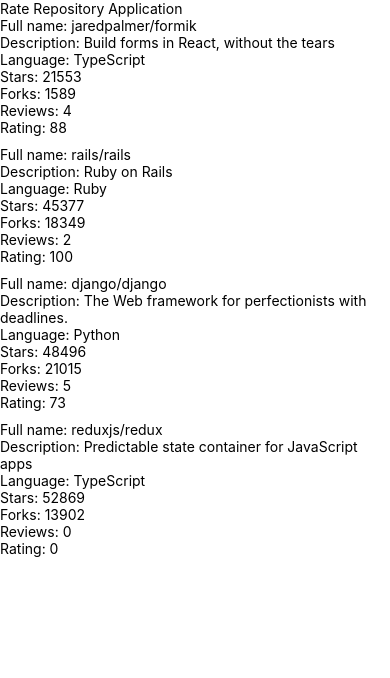
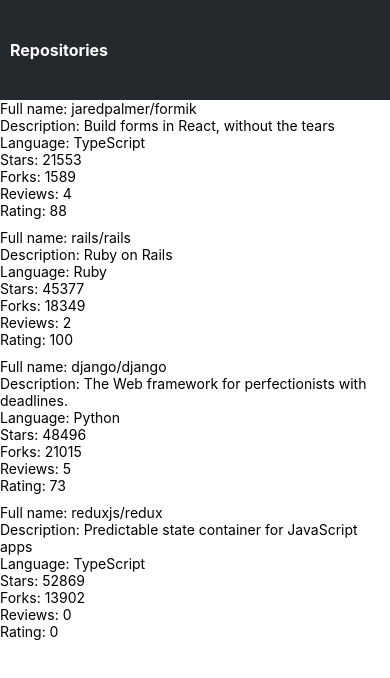
Before and after one commit to salahadawi/fullstackopen, a React Native app in the folder part10/: screen / in a window 390 px wide. Shown: the top 678 px of the page. Built offline with nearby package versions, Linux system fonts and the light colour scheme.

Commit message:
part 10.4

```diff
--- /dev/null
+++ b/part10/src/components/AppBar.jsx
@@ -0,0 +1,26 @@
+import { View, StyleSheet } from "react-native";
+import Constants from "expo-constants";
+
+import AppBarTab from "./AppBarTab";
+
+import theme from "../theme";
+
+const styles = StyleSheet.create({
+  container: {
+    paddingTop: Constants.statusBarHeight,
+    backgroundColor: theme.colors.background,
+    height: 100,
+    justifyContent: "center",
+    paddingHorizontal: 10,
+  },
+});
+
+const AppBar = () => {
+  return (
+    <View style={styles.container}>
+      <AppBarTab />
+    </View>
+  );
+};
+
+export default AppBar;
--- /dev/null
+++ b/part10/src/components/AppBarTab.jsx
@@ -0,0 +1,19 @@
+import { StyleSheet, Pressable, Text } from "react-native";
+
+const styles = StyleSheet.create({
+  tabText: {
+    color: "white",
+    fontSize: 16,
+    fontWeight: "bold",
+  },
+});
+
+const AppBarTab = () => {
+  return (
+    <Pressable onPress={() => console.log("Pressed!")}>
+      <Text style={styles.tabText}>Repositories</Text>
+    </Pressable>
+  );
+};
+
+export default AppBarTab;
--- a/part10/src/components/Main.jsx
+++ b/part10/src/components/Main.jsx
@@ -1,11 +1,10 @@
-import Constants from "expo-constants";
-import { Text, StyleSheet, View } from "react-native";
+import { StyleSheet, View } from "react-native";
 
 import RepositoryList from "./RepositoryList";
+import AppBar from "./AppBar";
 
 const styles = StyleSheet.create({
   container: {
-    marginTop: Constants.statusBarHeight,
     flexGrow: 1,
     flexShrink: 1,
   },
@@ -14,7 +13,7 @@ const styles = StyleSheet.create({
 const Main = () => {
   return (
     <View style={styles.container}>
-      <Text>Rate Repository Application</Text>
+      <AppBar />
       <RepositoryList />
     </View>
   );
--- /dev/null
+++ b/part10/src/theme.js
@@ -0,0 +1,7 @@
+const theme = {
+  colors: {
+    background: "#24292e",
+  },
+};
+
+export default theme;
```
